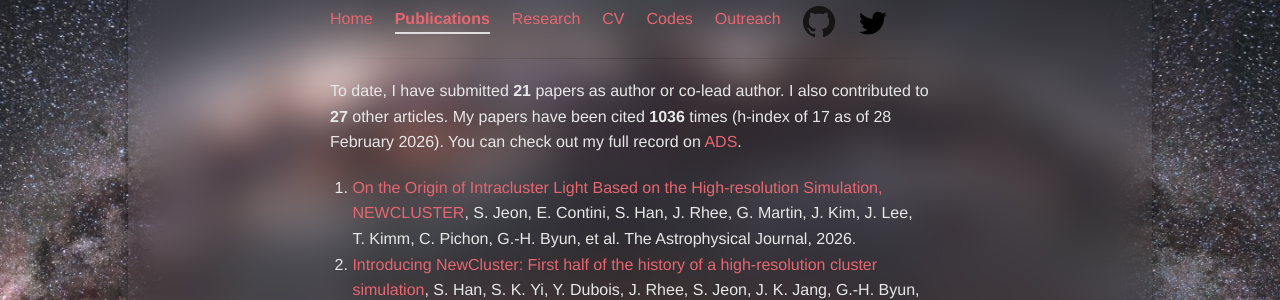
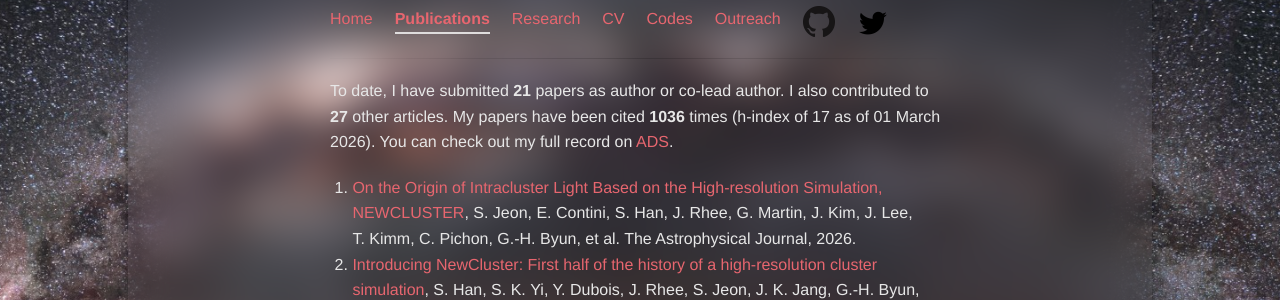
Before and after one commit to cphyc/cphyc.github.io, a Jekyll site: the page built from publications/index.html, in a window 1280 px wide and 900 px high. Shown: the part 169-469 px from the top of the window. Built offline with Jekyll 4.4.1, drawn with Linux system fonts in a browser that asks for light colours; nearby versions of some CDN libraries.

Commit message:
Update publications and CV [skip ci]
Automated update via GitHub Actions

```diff
--- a/publications/index.html
+++ b/publications/index.html
@@ -8,7 +8,7 @@ description: My Publications
 <p>
   To date, I have submitted <b>21</b> papers as author or co-lead author.
   I also contributed to <b>27</b> other articles.
-  My papers have been cited <b>1036</b> times (h-index of 17 as of 28 February 2026).
+  My papers have been cited <b>1036</b> times (h-index of 17 as of 01 March 2026).
   You can check out my full record on <a href="https://ui.adsabs.harvard.edu/search/q=((author%3A%22Cadiou%2C%20C%22))%20-bibstem%3A%22zndo%22%20collection%3Aastronomy&sort=date%20desc%2C%20bibcode%20desc&p_=0" target="_blank">ADS</a>.
 </p>
 <ol>
```
Also changed, not shown: 2 other files.
